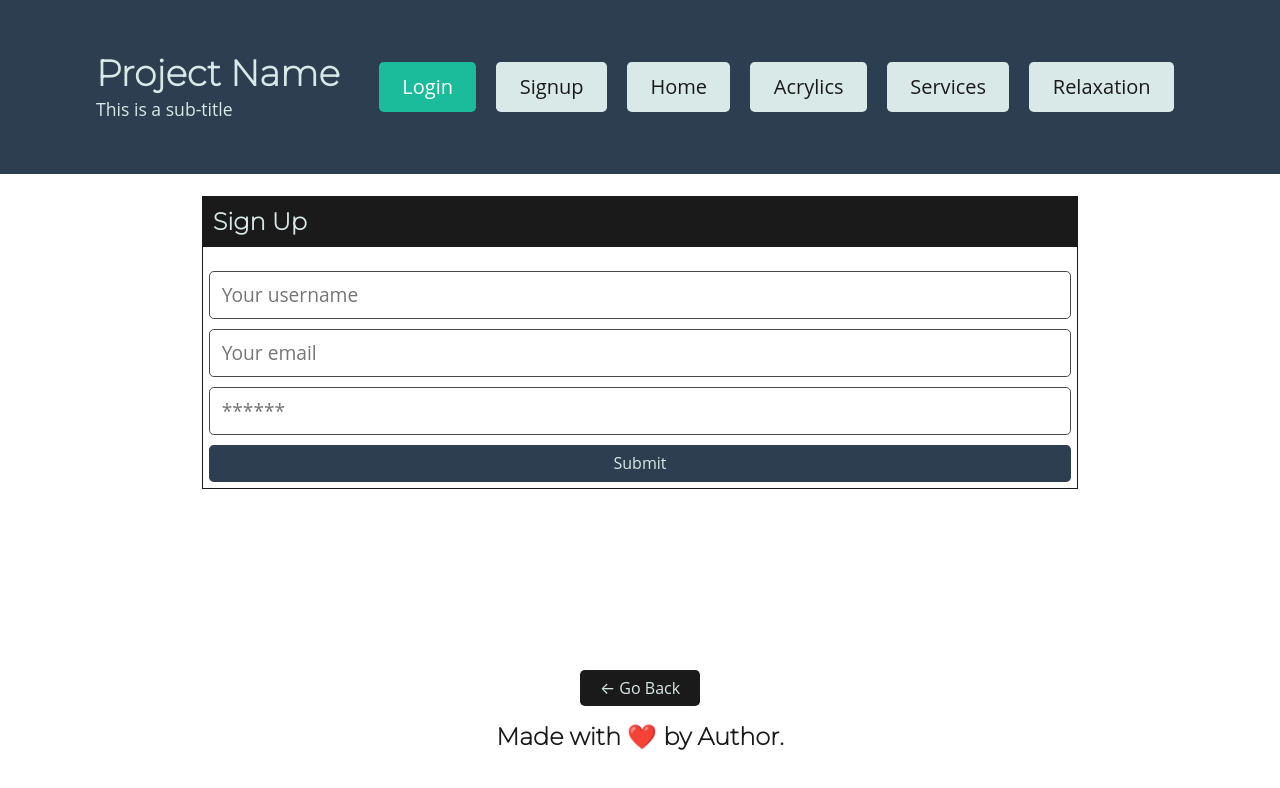
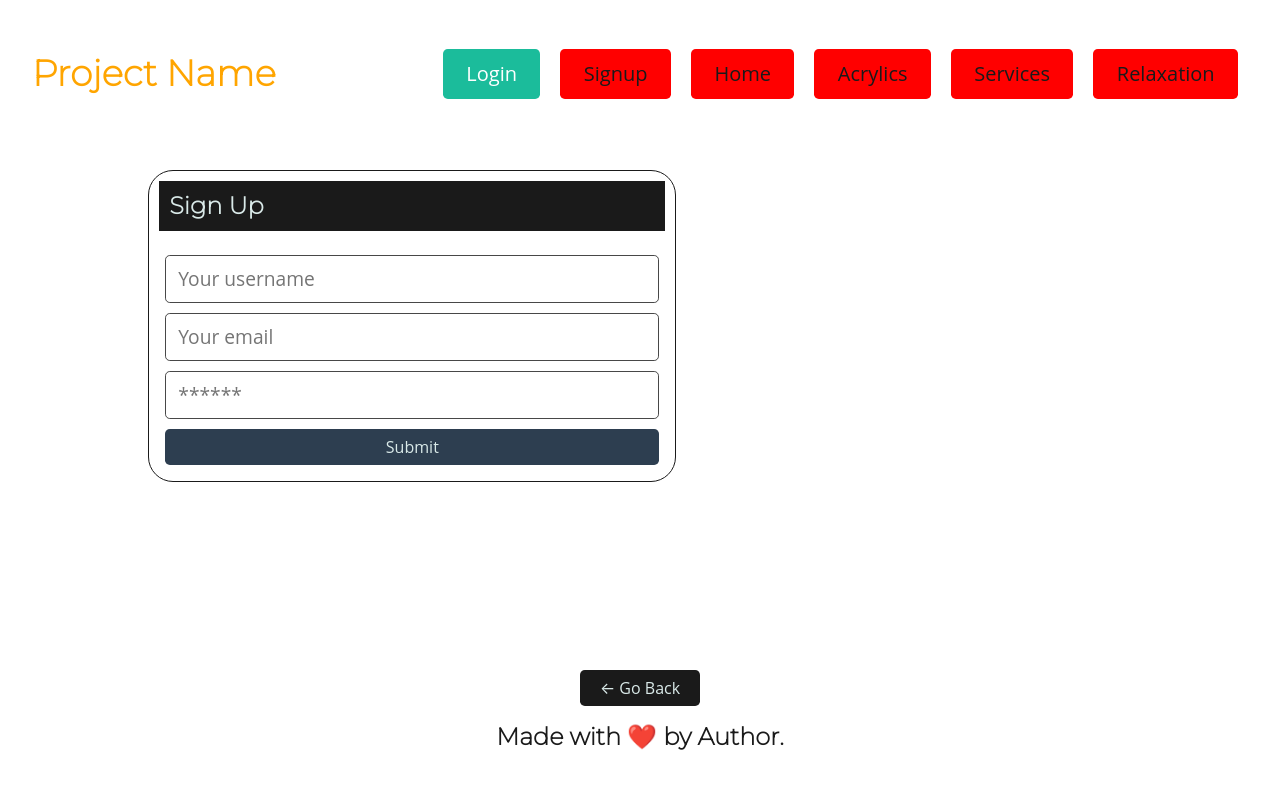
Before and after one commit to caz1502/Long_Nail, a React (Create React App) app in the folder client/: page /signup in a window 1280 px wide. Shown: the top 788 px of the page. Built offline with nearby package versions, Linux system fonts and the light colour scheme.

Commit message:
card styling

```diff
--- /dev/null
+++ b/client/src/components/Header/header.css
@@ -0,0 +1,15 @@
+.nav-container {
+    background:lightblue;
+}
+
+.m-0 {
+    color: orange;
+}
+
+
+
+
+
+.btn.btn-light {
+    background-color: red
+}
--- a/client/src/components/Header/index.js
+++ b/client/src/components/Header/index.js
@@ -1,5 +1,7 @@
 import React from 'react';
 import { Link } from 'react-router-dom';
+import { Navbar, Nav, Container } from "react-bootstrap";
+import "./header.css";
 import Auth from '../../auth';
 
 const Header = () => {
@@ -8,13 +10,13 @@ const Header = () => {
     Auth.logout();
   };
   return (
-    <header className="bg-primary text-light mb-4 py-3 flex-row align-center">
+    <header className="av-container text-light mb-4 py-3 flex-row align-center">
       <div className="container flex-row justify-space-between-lg justify-center align-center">
         <div>
           <Link className="text-light" to="/">
             <h1 className="m-0">Project Name</h1>
           </Link>
-          <p className="m-0">This is a sub-title</p>
+
         </div>
         <div>
           {Auth.loggedIn() ? (
--- a/client/src/components/ServiceList/index.js
+++ b/client/src/components/ServiceList/index.js
@@ -1,29 +1,21 @@
 import React from "react";
-import { Card, Row } from "react-bootstrap";
-
+import { Card, Container, Row} from "react-bootstrap";
+import "../ServiceList/service.css";
 
 const ServiceList = ({ services }) => {
-
   return (
-    <div>
-      <Row>
-
+    <Row className="align-content-center justify-space-between ">
       {services &&
         services.map((service) => (
           <Card key={service._id}>
             {/* name of service */}
-                <Card.Title >
-                  <h1>{service.name}</h1>
-                </Card.Title>
+            <Card.Title>{service.name}</Card.Title>
+
             {/* description of service */}
-                <Card.Text>
-                  <p>{service.description}</p>
-                </Card.Text>
+            <Card.Text>{service.description}</Card.Text>
           </Card>
         ))}
-
     </Row>
-    </div>
   );
 };
 
--- /dev/null
+++ b/client/src/components/ServiceList/service.css
@@ -0,0 +1,9 @@
+.card {
+  width: 33em;
+}
+
+.card-title {
+  font-weight: bolder;
+  font-size: x-large;
+  margin-bottom: 10px;
+}
--- a/client/src/index.css
+++ b/client/src/index.css
@@ -32,10 +32,10 @@ main {
  * Correct the font size and margin on `h1` elements within `section` and
  * `article` contexts in Chrome, Firefox, and Safari.
  */
-h1 {
+/* h1 {
   font-size: 2em;
   margin: 0.67em 0;
-}
+} */
 
 /* Grouping content
    ========================================================================== */
@@ -1086,6 +1086,8 @@ a:hover {
 .card {
   border: 1px solid #1a1a1a;
   margin-bottom: 1rem;
+  padding: 10px;
+  border-radius: 25px;
 }
 
 .card .card-header {
@@ -1168,8 +1170,7 @@ label form [type='radio'] {
 }
 
 .container {
-  width: 85%;
-  max-width: 1200px;
+  width: 95%;
   margin-left: auto;
   margin-right: auto;
 }
@@ -1255,8 +1256,8 @@ label form [type='radio'] {
   display: flex;
   flex-wrap: wrap;
   flex-direction: row;
-  margin-left: -15px;
-  margin-right: -15px;
+  margin-left: 5rem;
+  margin-right: 5rem;
 }
 
 [class*='col-'] {
```
Lines whose indentation alone changed are shown as unchanged.
